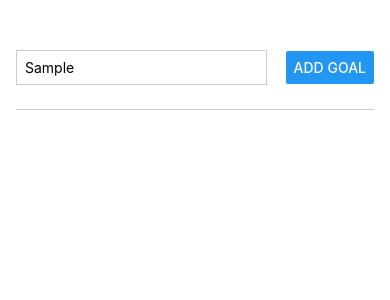
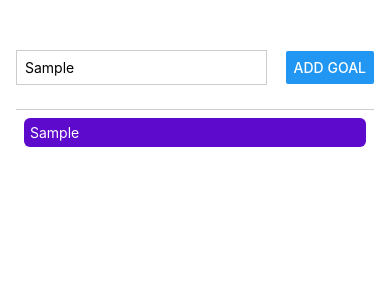
Before and after one commit to bony075/React-native-add-task, a React Native app: screen / in a window 390 px wide. Both pictures are taken after typing "Sample" into the empty fields and a click on the button "ADD GOAL". Shown: the top 300 px of the page. Built offline with nearby package versions, Linux system fonts and the light colour scheme.

Commit message:
replace scrollview to FlatViwe

```diff
--- a/App.js
+++ b/App.js
@@ -19,7 +19,7 @@
   function addGoalHandler() {
     setCourseGoal((currentCourseGoals) => [
       ...currentCourseGoals,
-      enteredGoalText,
+      { text: enteredGoalText, id: Math.random().toString() },
     ]);
   }
   return (
@@ -33,13 +33,20 @@
         <Button title="Add Goal" onPress={addGoalHandler} />
       </View>
       <View style={styles.golContainer}>
-        <FlatList alwaysBounceVertical={false}>
-          {courseGoals.map((goal) => (
-            <View style={styles.goalItem} key={goal}>
-              <Text style={styles.goalItemText}>{goal}</Text>
-            </View>
-          ))}
-        </FlatList>
+        <FlatList
+          data={courseGoals}
+          renderItem={(itemData) => {
+            return (
+              <View style={styles.goalItem}>
+                <Text style={styles.goalItemText}>{itemData.item.text}</Text>
+              </View>
+            );
+          }}
+          keyExtractor={(item, index) => {
+            return item.id;
+          }}
+          alwaysBounceVertical={false}
+        />
       </View>
     </View>
   );
```
